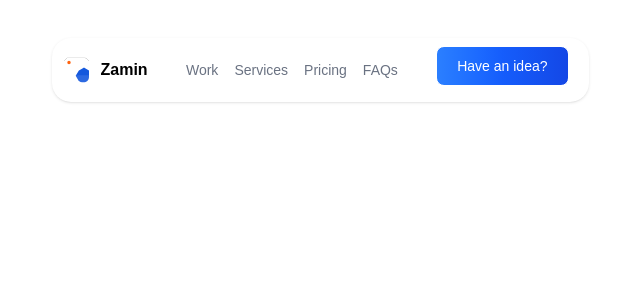
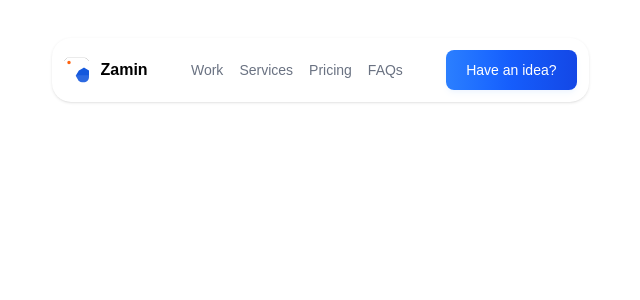
Before and after one commit to parsa-farshah/zamin2, a Next.js app: page / in a window 1280 px wide. Shown: the top 300 px of the page, without its empty margins (320-960 px from the left). Built offline with nearby package versions, Linux system fonts and the light colour scheme.

Commit message:
button main 3

```diff
--- a/app/components/ButtonMain.tsx
+++ b/app/components/ButtonMain.tsx
@@ -8,7 +8,7 @@ type Ttitle = {
 function ButtonMain({ image, text }: Ttitle) {
   return (
     <div>
-      <button className="w-auto flex justify-center  items-center h-10 text-white bg-gradient-to-r from-blue-500 via-blue-600 border-1 to-blue-700 hover:bg-gradient-to-br focus:ring-4 focus:outline-none focus:ring-blue-300 dark:focus:ring-blue-800 font-medium rounded-lg text-sm px-5 py-2.5 text-center me-2 mb-2 ">
+      <button className="w-auto flex justify-center  items-center h-10 text-white bg-gradient-to-r from-blue-500 via-blue-600 to-blue-700 hover:bg-gradient-to-br shadow-md shadow-blue-200/20 dark:shadow-md dark:shadow-blue-500/80 font-medium rounded-lg text-sm px-5 py-2.5 text-center ">
         {image && (
           <Image
             src={image}
```
